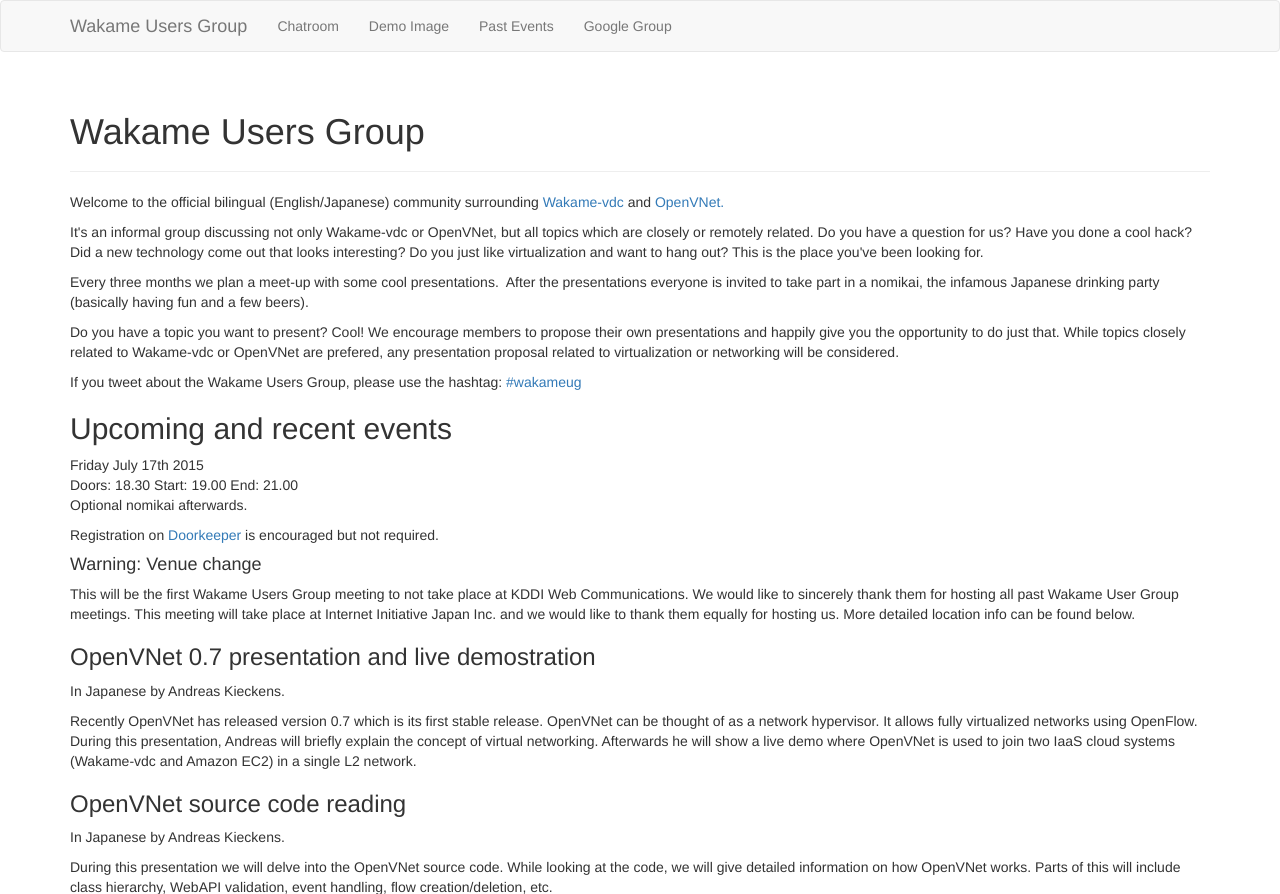
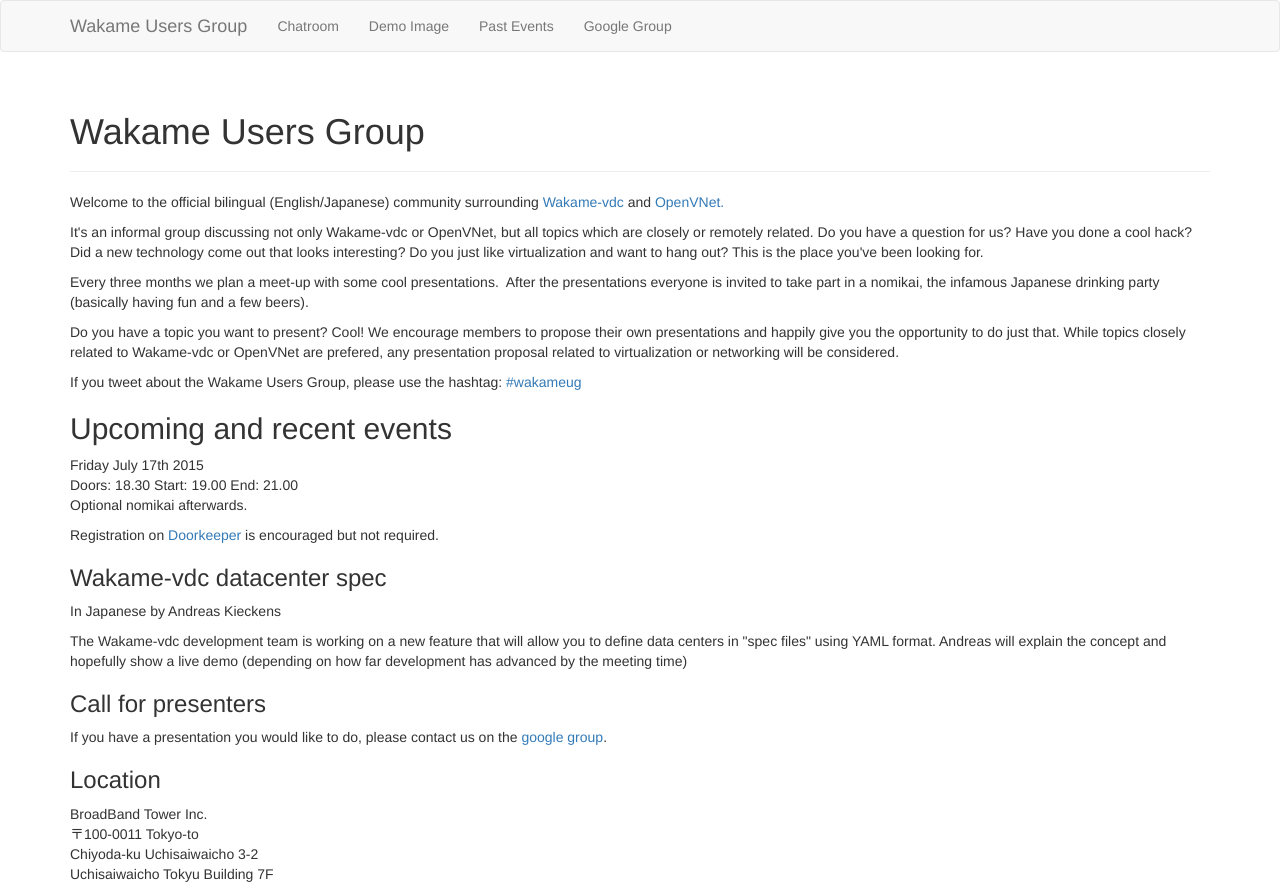
Before and after one commit to wakame/wakame.github.io, a Jekyll site: the page built from index.html, in a window 1280 px wide and 1400 px high. Shown: the top 894 px of the window. Built offline with Jekyll 4.4.1, drawn with Linux system fonts in a browser that asks for light colours; nearby versions of some CDN libraries; library files that are not in the unit come from our copies; some of the changed text lies outside the part shown; grey boxes are pictures that could not be loaded.

Commit message:
Updated the homepage with info on the next event

```diff
--- a/index.html
+++ b/index.html
@@ -20,43 +20,23 @@
 Doors: 18.30 Start: 19.00 End: 21.00<br />
 Optional nomikai afterwards.</p>
 
-<p>Registration on <a href="https://wakame.doorkeeper.jp/events/28026">Doorkeeper</a> is encouraged but not required.</p>
+<p>Registration on <a href="https://wakame.doorkeeper.jp/events/32084">Doorkeeper</a> is encouraged but not required.</p>
 
-<h4>Warning: Venue change</h4>
+<h3>Wakame-vdc datacenter spec</h3>
 
-<p>This will be the first Wakame Users Group meeting to not take place at KDDI Web Communications. We would like to sincerely thank them for hosting all past Wakame User Group meetings. This meeting will take place at Internet Initiative Japan Inc. and we would like to thank them equally for hosting us. More detailed location info can be found below.</p>
+<p>In Japanese by Andreas Kieckens</p>
 
-<h3>OpenVNet 0.7 presentation and live demostration</h3>
+<p>The Wakame-vdc development team is working on a new feature that will allow you to define data centers in "spec files" using YAML format. Andreas will explain the concept and hopefully show a live demo (depending on how far development has advanced by the meeting time)</p>
 
-<p>In Japanese by Andreas Kieckens.</p>
+<h3>Call for presenters</h3>
 
-<p>Recently OpenVNet has released version 0.7 which is its first stable release. OpenVNet can be thought of as a network hypervisor. It allows fully virtualized networks using OpenFlow. During this presentation, Andreas will briefly explain the concept of virtual networking. Afterwards he will show a live demo where OpenVNet is used to join two IaaS cloud systems (Wakame-vdc and Amazon EC2) in a single L2 network.</p>
-
-<h3>OpenVNet source code reading</h3>
-
-<p>In Japanese by Andreas Kieckens.</p>
-
-<p>During this presentation we will delve into the OpenVNet source code. While looking at the code, we will give detailed information on how OpenVNet works. Parts of this will include class hierarchy, WebAPI validation, event handling, flow creation/deletion, etc.</p>
+<p>If you have a presentation you would like to do, please contact us on the <a href="https://groups.google.com/forum/#!forum/wakame-ug">google group</a>.</p>
 
 <h3>Location</h3>
 
-<p>
-  Internet Initiative Japan Inc.<br />
-  102-0071 Tokyo<br />
-  Chiyoda-ku Iidabashi<br />
-  Grand Bloom 2-10-2 Fujimi<br />
-  <a href="http://www.iij.ad.jp/en/company/about/map/head-office.html">http://www.iij.ad.jp/en/company/about/map/head-office.html</a>
-</p>
+<p>BroadBand Tower Inc.<br />
+〒100-0011 Tokyo-to<br />
+Chiyoda-ku Uchisaiwaicho 3-2<br />
+Uchisaiwaicho Tokyu Building 7F</p>
 
-<h4>House rules</h4>
-
-<ul>
-  <li>No smoking or eating is allowed in the meeting place.</li>
-  <li>You are allowed to bring beverages, but empty bottles and other garbage must be taken with you when leaving the meeting place.</li>
-</ul>
-
-<h4>How to enter the meeting space</h4>
-
-<p>Please enter the meeting space by reporting to the reception area on the 2nd floor. This reception will close at 19:30. Please do not be late.</p>
-
-<iframe src="https://www.google.com/maps/embed?pb=!1m18!1m12!1m3!1d6480.150826696527!2d139.7471823048627!3d35.699761779369624!2m3!1f0!2f0!3f0!3m2!1i1024!2i768!4f13.1!3m3!1m2!1s0x1526bba6d605c7df%3A0xc551410529c0584c!2z77yI5qCq77yJ44Kk44Oz44K_44O844ON44OD44OI44Kk44OL44K344Ki44OG44Kj44OW!5e0!3m2!1sen!2sus!4v1435913751995" width="100%" height="450" frameborder="0" style="border:0" allowfullscreen></iframe>
+<iframe src="https://www.google.com/maps/embed?pb=!1m18!1m12!1m3!1d6482.6250585215375!2d139.7596289962274!3d35.66930587014887!2m3!1f0!2f0!3f0!3m2!1i1024!2i768!4f13.1!3m3!1m2!1s0x60188bec167454d1%3A0x8383ae0877c7c0a5!2zSmFwYW4sIOOAkjEwMC0wMDExIFTFjWt5xY0tdG8sIENoaXlvZGEta3UsIFVjaGlzYWl3YWljaMWNLCAxIENob21l4oiSM-KIkjIg5YaF5bm455S65p2x5oCl44OT44Or!5e0!3m2!1sen!2sus!4v1443163262649" width="100%" height="450" frameborder="0" style="border:0" allowfullscreen></iframe>
```
